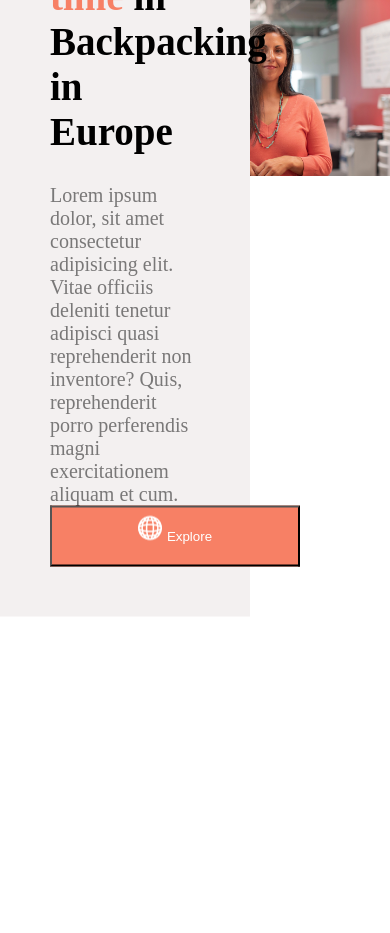
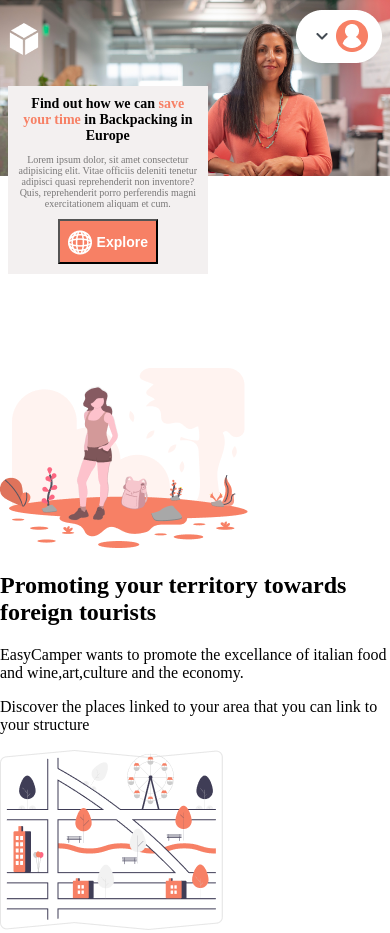
Before and after one commit to Oles777/EasyCamper, a plain HTML site: page index.html in a window 390 px wide. Shown: the top 933 px of the page. Drawn offline with Linux system fonts and the light colour scheme.

Commit message:
container adaptive

```diff
--- a/eazycamper/css/container.css
+++ b/eazycamper/css/container.css
@@ -1,48 +1,24 @@
-ul li {
-  text-align: center;
-  margin-left: auto;
-  margin-right: auto;
-}
-
-.h2 {
-  font-weight: normal;
-  font-size: none;
-}
-
 body {
   padding: 0;
   margin: 0;
-
-}
-
-header {
-  overflow: hidden;
-  overflow-x: hidden;
 }
 
 .container {
-  overflow: hidden;
-  overflow-x: hidden;
-  position: relative;
   margin-right: auto;
   margin-left: auto;
+  position: relative;
 }
 
 .nav_icons {
-  position: relative;
+  display: flex;
+  justify-content: space-between;
+  position: absolute;
+  width: 100%;
   top: 30px;
 }
 
 .cube {
-  position: absolute;
-  margin-top: 12.5px;
-  margin-bottom: 12.5px;
-	left: 65px;
-}
-
-.group {
-  position: absolute;
-  right: 50px;
+  padding-top: 12.5px;
 }
 
 .header_image {
@@ -52,7 +28,6 @@ header {
 .header_poster {
   width: 50%;
   max-width: 739px;
-  min-width: 250px;
   background-color: rgb(243, 240, 240);
   transform: translate(0, -50%);
 }
@@ -74,6 +49,7 @@ header {
 .poster_text {
   font-size: 20px;
   color: rgba(0, 0, 0, 0.5);
+  padding-bottom: 30px;
 }
 
 button {
@@ -84,48 +60,116 @@ button {
   background-color: #f78065;
   flex-direction: row;
   line-height: 55px;
+  margin-right: auto;
+  margin-left: auto;
 }
 
 .btn_icon {
   padding-right: 5px;
+  margin-top: 20px;
 }
 
 .btn_text {
   color: white;
+  font-weight: bold;
+  font-size: 18px;
 }
 
-@media (min-width: 1400px) {
-  .container {
-    max-width: 1320px;
-  }
+@media (max-width: 982px) {
+  .header_poster {
+    max-width: 500px;
+    min-width: 200px;
   }
 
-@media (max-width: 1400px) {
-  .container {
-    max-width: 1320px;
-  }
+  .poster_text {
+    font-size: 18px;
   }
 
-@media (max-width: 1200px) {
-  .container {
-    max-width: 1140px;
-  }
-}
-
-@media (max-width: 992px) {
-  .container {
-    max-width: 960px;
+  .poster_title {
+    font-size: 24px;
   }
 }
 
 @media (max-width: 768px) {
-  .container {
-    max-width: 720px;
+  .header_poster {
+    text-align: center;
+  }
+  .poster_content {
+    padding: 20px;
+  }
+
+  button {
+    width: 200px;
   }
 }
 
 @media (max-width: 576px) {
   .container {
-    width: 100%;
+    width: 96%;
+  }
+
+  .header_poster {
+    max-width: 200px;
+  }
+
+  .poster_content {
+    padding: 10px;
+  }
+
+  .poster_title {
+    font-size: 14px;
+    padding-bottom: 10px;
+  }
+
+  .poster_text {
+    font-size: 10px;
+    padding-bottom: 10px;
+  }
+
+  button {
+    line-height: 20px;
+    width: 100px;
+  }
+
+  .btn_text {
+    font-size: 14px;
+  }
+
+  .btn_icon {
+		margin-top: 8px;
+  }
+
+  .nav_icons {
+    top: 10px;
   }
 }
+
+@media (min-width: 576px) {
+  .container {
+    width: 540px;
+  }
+}
+
+@media (min-width: 768px) {
+  .container {
+    width: 720px;
+  }
+}
+
+@media (min-width: 982px) {
+  .container {
+    width: 960px;
+  }
+}
+
+@media (min-width: 1200px) {
+  .container {
+    width: 1140px;
+  }
+}
+
+@media (min-width: 1400px) {
+  .container {
+    width: 1320px;
+  }
+}
--- a/index.html
+++ b/index.html
@@ -8,12 +8,14 @@
     <link rel="stylesheet" href="./eazycamper/css/container.css" />
   </head>
   <body>
-    <div>
-      <div class="header">
-        <div class="container">
+        <div class=" flex container">
           <div class="nav_icons">
+						<div class="icon">
             <img class="cube" src="./eazycamper/icons/cube 1.png" alt="" />
+					</div>
+					<div class="icon">
             <img class="group" src="./eazycamper/icons/Group 2.png" alt="" />
+					</div>
           </div>
         </div>
         <img
@@ -21,6 +23,7 @@
           alt=""
           class="header_image"
         />
+				<div class="container">
         <div class="header_poster">
           <div class="poster_content">
             <div class="poster_title">
@@ -35,15 +38,14 @@
               exercitationem aliquam et cum.
             </div>
             <button class="btn_container">
-              <div class="btn_icon">
-                <img src="./eazycamper/icons/Group.png" alt="" />
+              <div>
+                <img class="btn_icon" src="./eazycamper/icons/Group.png" alt="" />
               </div>
               <div class="btn_text">Explore</div>
             </button>
           </div>
         </div>
-      </div>
-    </div>
+			</div>
     <div class="vertical">
       <div class="vertical_row">
         <div class="vertical_column column1">
```
Lines whose indentation alone changed are shown as unchanged.
